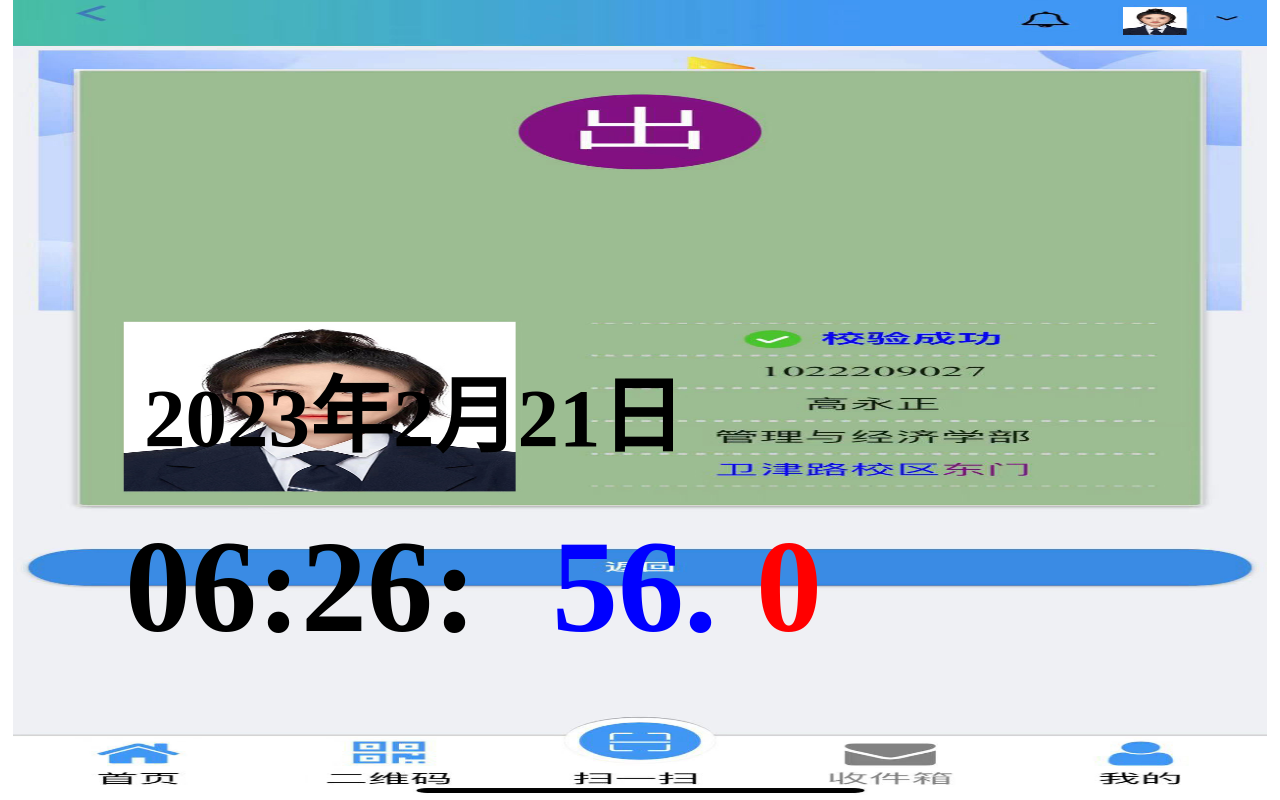
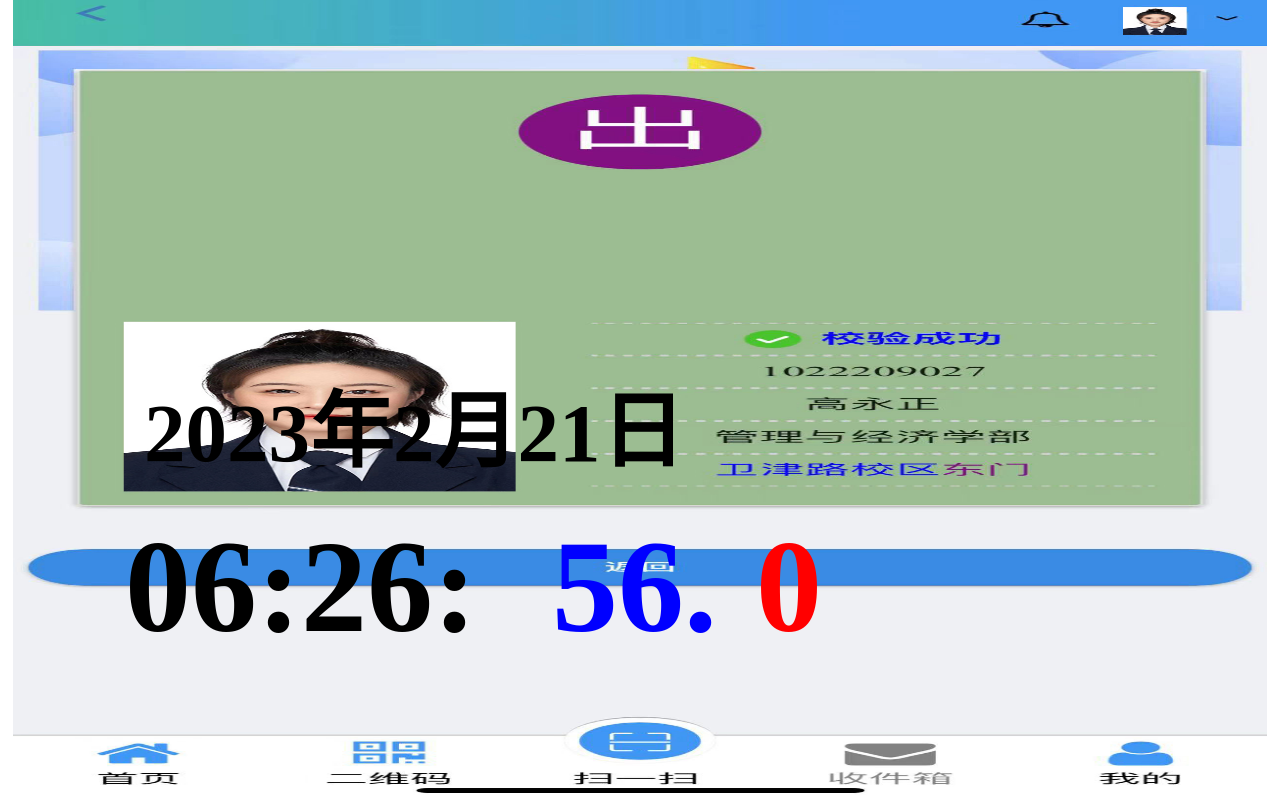
Before and after one commit to yanchenyuxia/wangqichuxiao, a plain HTML site: page index.html in a window 1280 px wide. Drawn offline with Linux system fonts and the light colour scheme.

Commit message:
Update index.html

```diff
--- a/index.html
+++ b/index.html
@@ -38,7 +38,7 @@
 <body>
 <div style="WIDTH: 90%; HEIGHT: 95%;">
 	<img src="exit.jpg" style= "width:98%;height:100%;position:absolute;top:0;bottom:0;left:0;right:0;margin:auto;z-index:-1">
-	<div id ="year" style="font-size:83px;font-weight:bold;position:absolute;left:144px;top:350px;"></div>
+	<div id ="year" style="font-size:83px;font-weight:bold;position:absolute;left:144px;top:365px;"></div>
 	<div id ="hour" style="font-size:132px;font-weight:bolder;position:absolute;left:125px;top:510px;"></div>
 	<div id ="seconds" style="font-size:132px;font-weight:bold;color:blue;position:absolute;left:552px;top:510px;"></div>
 	<div id ="milseconds" style="font-size:132px;font-weight:bold;color:red;position:absolute;left:756px;top:510px;"></div>
```
